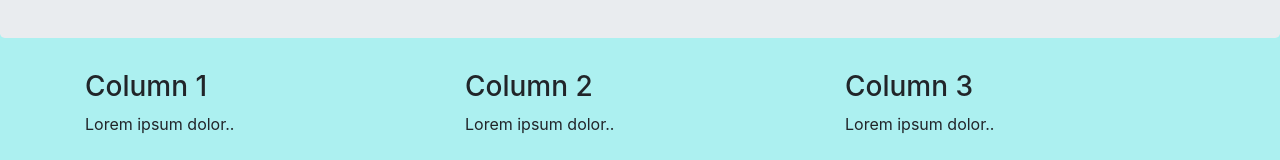
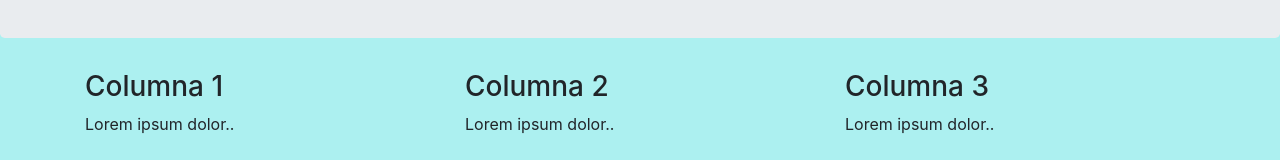
Before and after one commit to DTRhachicko/Misitioweb-testing, a plain HTML site: page index.html in a window 1280 px wide. Shown: the part 242-402 px from the top of the page. Drawn offline with nearby package versions, Linux system fonts and the light colour scheme.

Commit message:
Se modifico el nombre de las columnas

```diff
--- a/index.html
+++ b/index.html
@@ -38,15 +38,15 @@
         <div class="container">
             <div class="row">
                 <div class="col-sm-4">
-                    <h3>Column 1</h3>
+                    <h3>Columna 1</h3>
                     <p>Lorem ipsum dolor..</p>
                 </div>
                 <div class="col-sm-4">
-                    <h3>Column 2</h3>
+                    <h3>Columna 2</h3>
                     <p>Lorem ipsum dolor..</p>
                 </div>
                 <div class="col-sm-4">
-                    <h3>Column 3</h3>
+                    <h3>Columna 3</h3>
                     <p>Lorem ipsum dolor..</p>
                 </div>
             </div>
```
